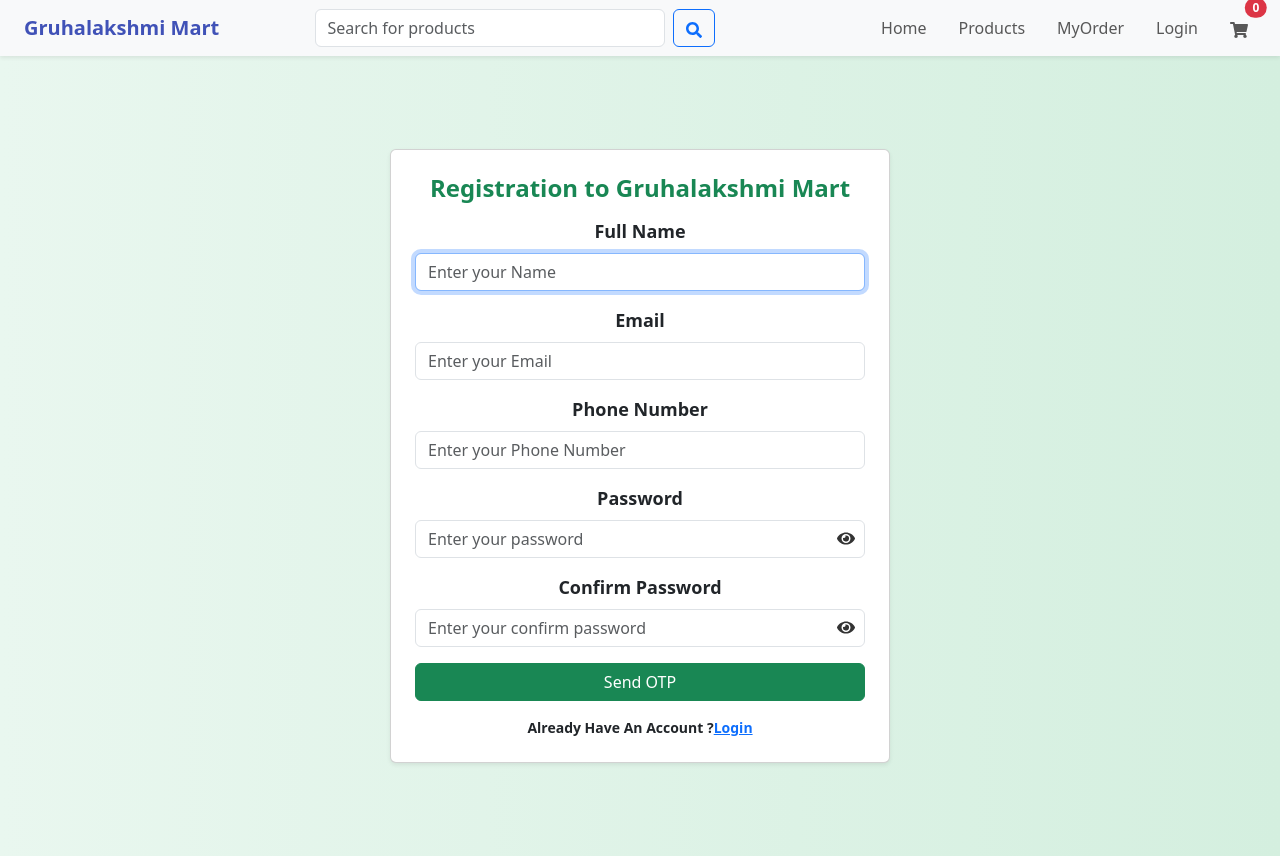
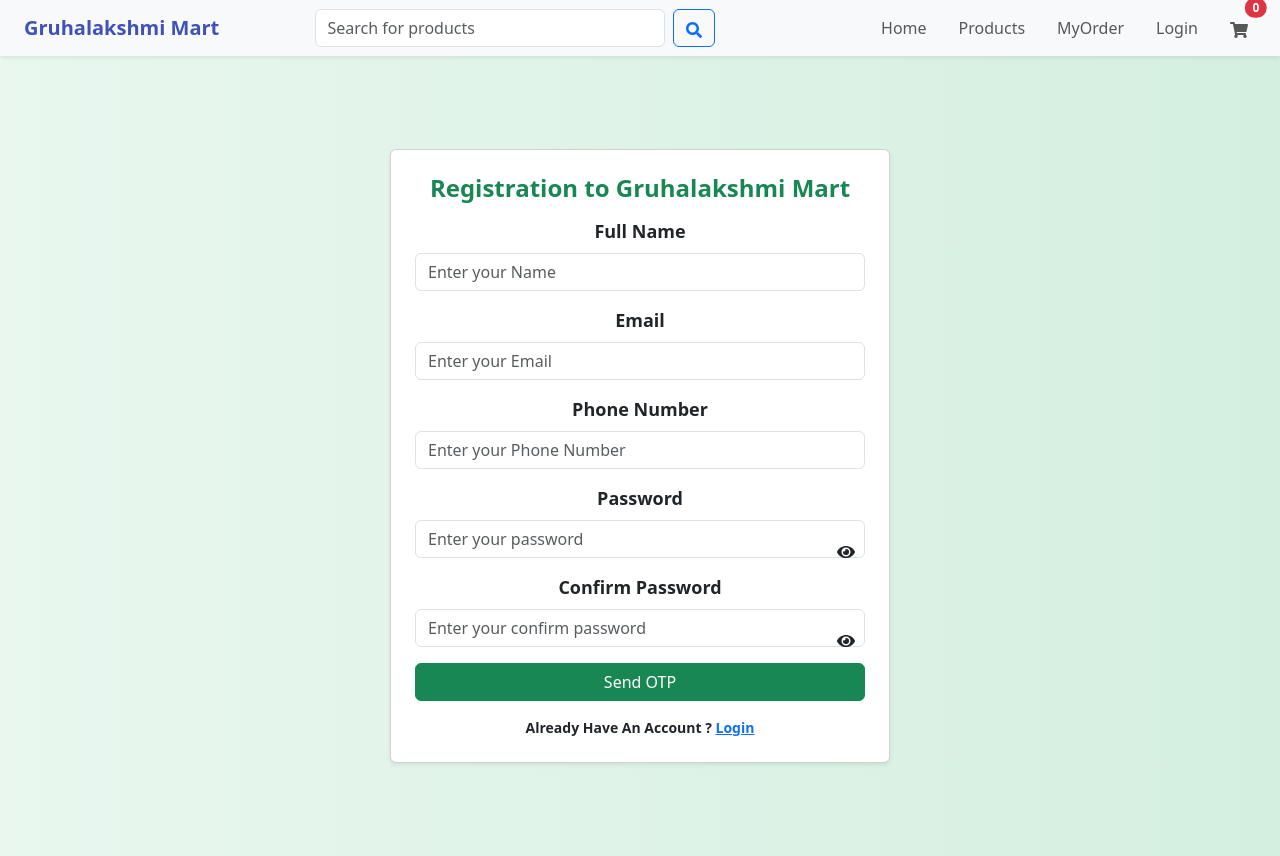
Before and after one commit to Khushigohel/Grihalashmi_Mart, a React (Vite) app in the folder frontend/: page /register in a window 1280 px wide. Built offline with nearby package versions, Linux system fonts and the light colour scheme; no server answers.

Commit message:
Add feacture into the registration page

```diff
--- a/frontend/src/pages/user/Registration.jsx
+++ b/frontend/src/pages/user/Registration.jsx
@@ -18,6 +18,7 @@ const Registration = () => {
     password: "",
     confirmPassword: "",
   });
+
   const [otpSent, setOtpSent] = useState(false);
   const [generatedOtp, setGeneratedOtp] = useState("");
   const [userOtp, setUserOtp] = useState("");
@@ -35,36 +36,29 @@ const Registration = () => {
       return false;
     }
 
-    // Name validation (at least 2 characters)
-    // Name validation (only letters and spaces)
     const nameRegex = /^[A-Za-z\s]+$/;
     if (!nameRegex.test(fname)) {
       handleError("Name can contain only letters and spaces.");
       return false;
     }
 
-
-    // Email validation
     const emailRegex = /^[^\s@]+@[^\s@]+\.[^\s@]+$/;
     if (!emailRegex.test(email)) {
       handleError("Enter a valid email address.");
       return false;
     }
 
-    // Phone number validation (10 digits)
     const phoneRegex = /^[0-9]{10}$/;
     if (!phoneRegex.test(phoneNumber)) {
       handleError("Enter a valid 10-digit phone number.");
       return false;
     }
 
-    // Password match
     if (password !== confirmPassword) {
       handleError("Password and confirm password do not match.");
       return false;
     }
 
-    // Password strength (at least 6 characters)
     if (password.length < 6) {
       handleError("Password must be at least 6 characters long.");
       return false;
@@ -73,18 +67,18 @@ const Registration = () => {
     return true;
   };
 
-  const checkEmailExists = async () => {
-    try {
-      const response = await axios.post(
-        "http://localhost:5000/web/api/checkEmail",
-        { email: formData.email }
-      );
-      return response.data.exists; // true if email exists
-    } catch (err) {
-      handleError("Error checking email.");
-      return true; // prevent sending OTP if error
-    }
-  };
+  // const checkEmailExists = async () => {
+  //   try {
+  //     const response = await axios.post(
+  //       "http://localhost:5000/web/api/checkEmail",
+  //       { email: formData.email }
+  //     );
+  //     return response.data.exists;
+  //   } catch {
+  //     handleError("Error checking email");
+  //     return true;
+  //   }
+  // };
 
   const sendOtp = () => {
     const otp = Math.floor(100000 + Math.random() * 900000).toString();
@@ -101,15 +95,11 @@ const Registration = () => {
         },
         import.meta.env.VITE_EMAILJS_PUBLIC_KEY
       )
-      .then((response) => {
+      .then(() => {
         setOtpSent(true);
         handleSucess("OTP sent to your email");
-        console.log(" OTP email sent!", response.status, response.text);
       })
-      .catch((err) => {
-        handleError("Failed to send OTP");
-        console.error(" OTP email error:", err);
-      });
+      .catch(() => handleError("Failed to send OTP"));
   };
 
   const handleSignUp = async (e) => {
@@ -117,11 +107,10 @@ const Registration = () => {
 
     if (!validateInputs()) return;
 
-    // Check if email already exists
-    const emailExists = await checkEmailExists();
-    if (emailExists) {
-      return handleError("This email is already registered.");
-    }
+    // const emailExists = await checkEmailExists();
+    // if (emailExists) {
+    //   return handleError("This email is already registered.");
+    // }
 
     sendOtp();
   };
@@ -133,15 +122,14 @@ const Registration = () => {
           "http://localhost:5000/web/api/signUp",
           formData
         );
+
         if (response.data.success) {
           handleSucess("Registration successful");
-          setTimeout(() => {
-            navigate("/login");
-          }, 2000);
+          setTimeout(() => navigate("/login"), 2000);
         } else {
           handleError(response.data.message || "Signup failed");
         }
-      } catch (err) {
+      } catch {
         handleError("Something went wrong.");
       }
     } else {
@@ -153,33 +141,27 @@ const Registration = () => {
     <>
       <Navbar />
       <div className="login-wrapper d-flex justify-content-center align-items-center vh-100 bg-light">
-        <div
-          className="card p-4 shadow-sm"
-          style={{ maxWidth: "500px", width: "100%" }}
-        >
+        <div className="card p-4 shadow-sm" style={{ maxWidth: "500px", width: "100%" }}>
           <h4 className="text-center text-success fw-bold mb-3">
             Registration to Gruhalakshmi Mart
           </h4>
+
           {!otpSent ? (
             <form onSubmit={handleSignUp}>
               <div className="mb-3">
-                <label htmlFor="Name" className="form-label">
-                  Full Name
-                </label>
+                <label className="form-label">Full Name</label>
                 <input
                   type="text"
                   name="fname"
                   onChange={handleChange}
-                  autoFocus
                   value={formData.fname}
                   className="form-control"
                   placeholder="Enter your Name"
                 />
               </div>
+
               <div className="mb-3">
-                <label htmlFor="email" className="form-label">
-                  Email
-                </label>
+                <label className="form-label">Email</label>
                 <input
                   type="email"
                   name="email"
@@ -189,10 +171,9 @@ const Registration = () => {
                   placeholder="Enter your Email"
                 />
               </div>
+
               <div className="mb-3">
-                <label htmlFor="Phone Number" className="form-label">
-                  Phone Number
-                </label>
+                <label className="form-label">Phone Number</label>
                 <input
                   type="text"
                   name="phoneNumber"
@@ -202,14 +183,12 @@ const Registration = () => {
                   placeholder="Enter your Phone Number"
                 />
               </div>
+
               <div className="mb-3" style={{ position: "relative" }}>
-                <label htmlFor="password" className="form-label">
-                  Password
-                </label>
+                <label className="form-label">Password</label>
                 <input
                   type={showPassword ? "text" : "password"}
                   className="form-control"
-                  id="password"
                   onChange={handleChange}
                   value={formData.password}
                   name="password"
@@ -217,22 +196,13 @@ const Registration = () => {
                 />
                 <span
                   onClick={() => setShowPassword(!showPassword)}
-                  style={{
-                    position: "absolute",
-                    top: "70%",
-                    right: "10px",
-                    transform: "translateY(-50%)",
-                    cursor: "pointer",
-                    color: "#333",
-                  }}
-                >
+                  style={{ position: "absolute", top: "70%", right: "10px", cursor: "pointer" }}>
                   {showPassword ? <FaEyeSlash /> : <FaEye />}
                 </span>
               </div>
+
               <div className="mb-3" style={{ position: "relative" }}>
-                <label htmlFor="confirm-pass" className="form-label">
-                  Confirm Password
-                </label>
+                <label className="form-label">Confirm Password</label>
                 <input
                   type={showConfirmPassword ? "text" : "password"}
                   className="form-control"
@@ -243,25 +213,14 @@ const Registration = () => {
                 />
                 <span
                   onClick={() => setShowConfirmPassword(!showConfirmPassword)}
-                  style={{
-                    position: "absolute",
-                    top: "70%",
-                    right: "10px",
-                    transform: "translateY(-50%)",
-                    cursor: "pointer",
-                    color: "#333",
-                  }}
-                >
+                  style={{ position: "absolute", top: "70%", right: "10px", cursor: "pointer" }}>
                   {showConfirmPassword ? <FaEyeSlash /> : <FaEye />}
                 </span>
               </div>
 
-              <button type="submit" className="btn btn-success w-100">
-                Send OTP
-              </button>
-
+              <button type="submit" className="btn btn-success w-100">Send OTP</button>
               <p className="text-center mt-3">
-                Already Have An Account ?<a href="/login">Login</a>
+                Already Have An Account ? <a href="/login">Login</a>
               </p>
             </form>
           ) : (
@@ -270,6 +229,7 @@ const Registration = () => {
               <p className="text-muted text-center">
                 OTP has been sent to <strong>{formData.email}</strong>
               </p>
+
               <input
                 type="text"
                 className="form-control mb-3"
@@ -277,10 +237,8 @@ const Registration = () => {
                 value={userOtp}
                 onChange={(e) => setUserOtp(e.target.value)}
               />
-              <button
-                className="btn btn-primary w-100"
-                onClick={handleOtpVerify}
-              >
+
+              <button className="btn btn-primary w-100" onClick={handleOtpVerify}>
                 Verify & Register
               </button>
             </>
```
Also changed, not shown: 2 other files (tests, documents, lock files or other folders).
